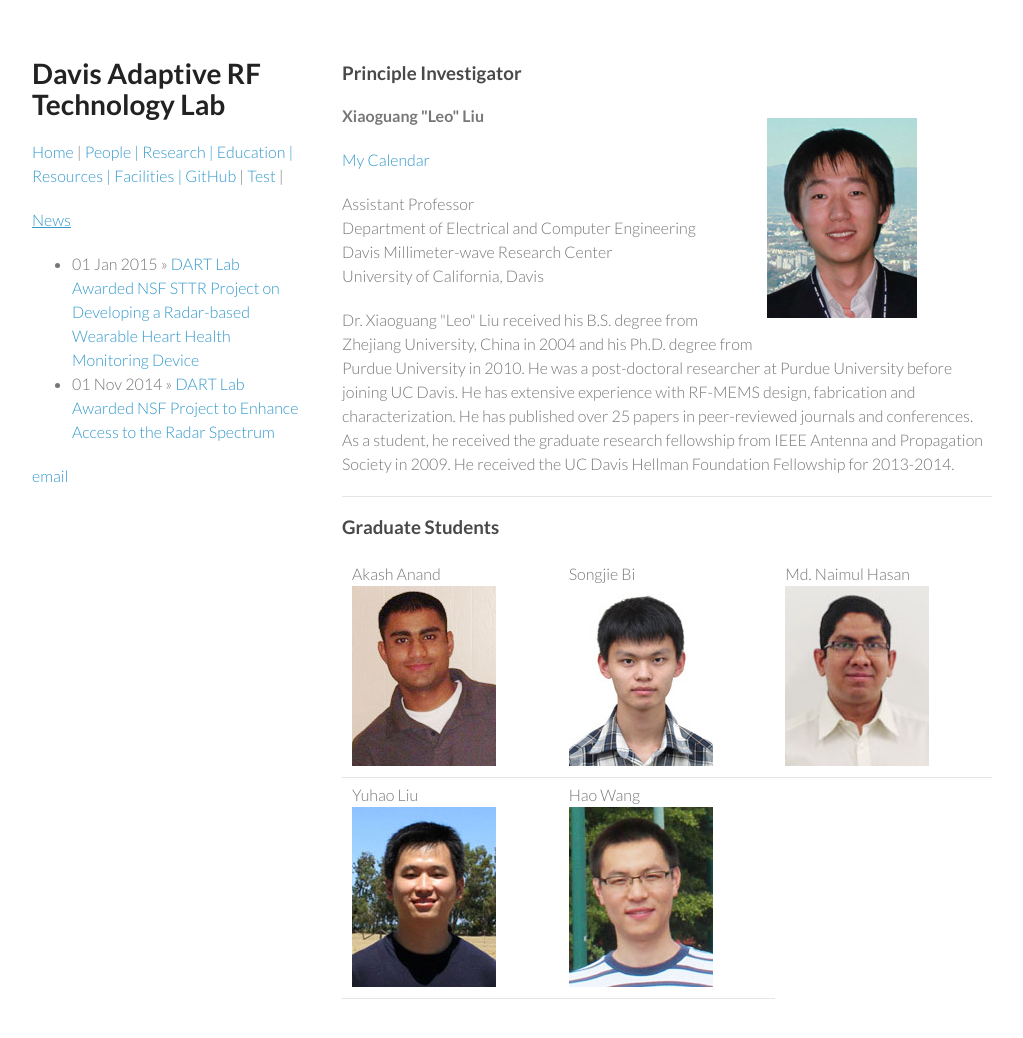
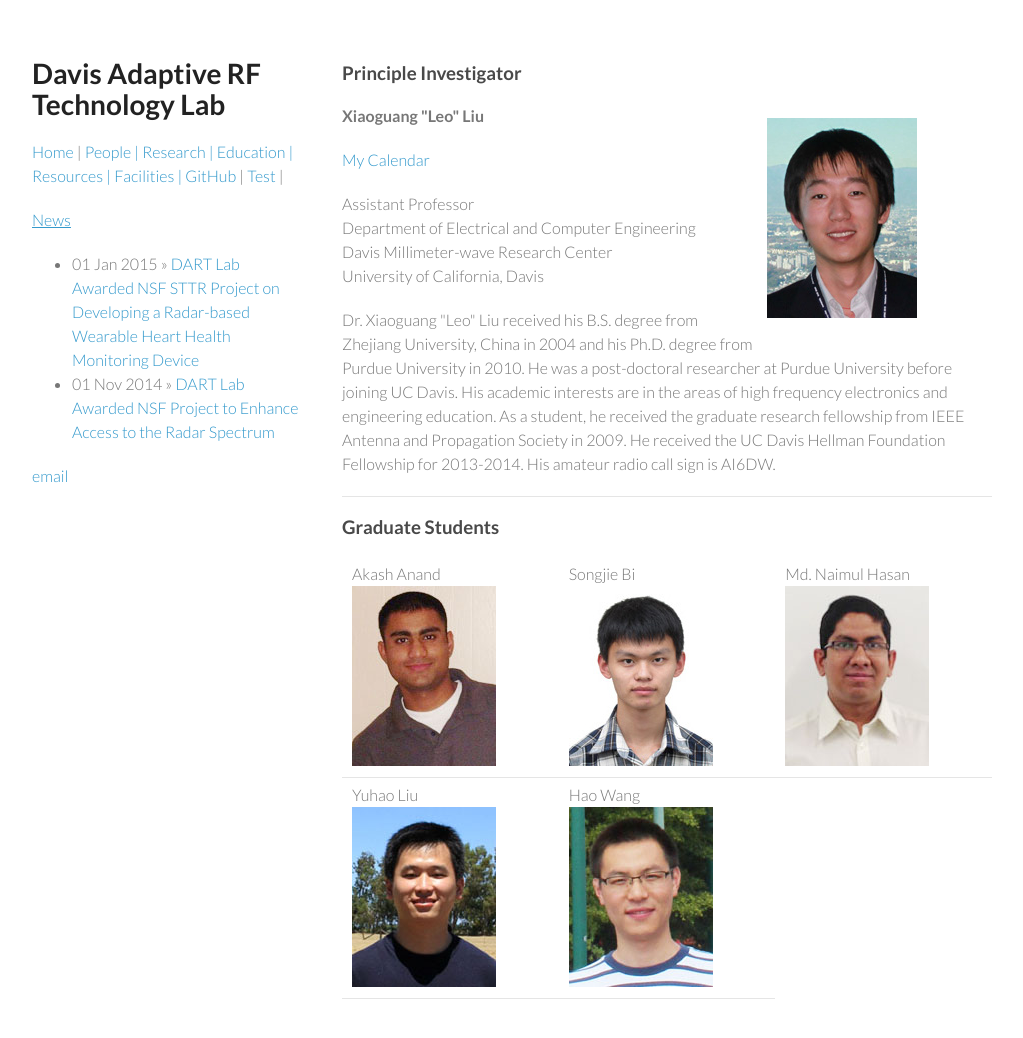
Before and after one commit to ucdart/ucdart.github.io, a Jekyll site: the page built from people/index.html, in a window 1280 px wide and 1069 px high. Shown: the top 1038 px of the window, without its empty margins (128-1151 px from the left). Built offline with Jekyll 4.4.1, drawn with Linux system fonts in a browser that asks for light colours.

Commit message:
Update index.html

```diff
--- a/people/index.html
+++ b/people/index.html
@@ -25,7 +25,7 @@ University of California, Davis <br>
 </p>
 
 <p>
-Dr. Xiaoguang "Leo" Liu received his B.S. degree from Zhejiang University, China in 2004 and his Ph.D. degree from Purdue University in 2010. He was a post-doctoral researcher at Purdue University before joining UC Davis. He has extensive experience with RF-MEMS design, fabrication and characterization. He has published over 25 papers in peer-reviewed journals and conferences. As a student, he received the graduate research fellowship from IEEE Antenna and Propagation Society in 2009. He received the UC Davis Hellman Foundation Fellowship for 2013-2014.
+Dr. Xiaoguang "Leo" Liu received his B.S. degree from Zhejiang University, China in 2004 and his Ph.D. degree from Purdue University in 2010. He was a post-doctoral researcher at Purdue University before joining UC Davis. His academic interests are in the areas of high frequency electronics and engineering education. As a student, he received the graduate research fellowship from IEEE Antenna and Propagation Society in 2009. He received the UC Davis Hellman Foundation Fellowship for 2013-2014. His amateur radio call sign is AI6DW.
 </p>
 
 <hr>
```
